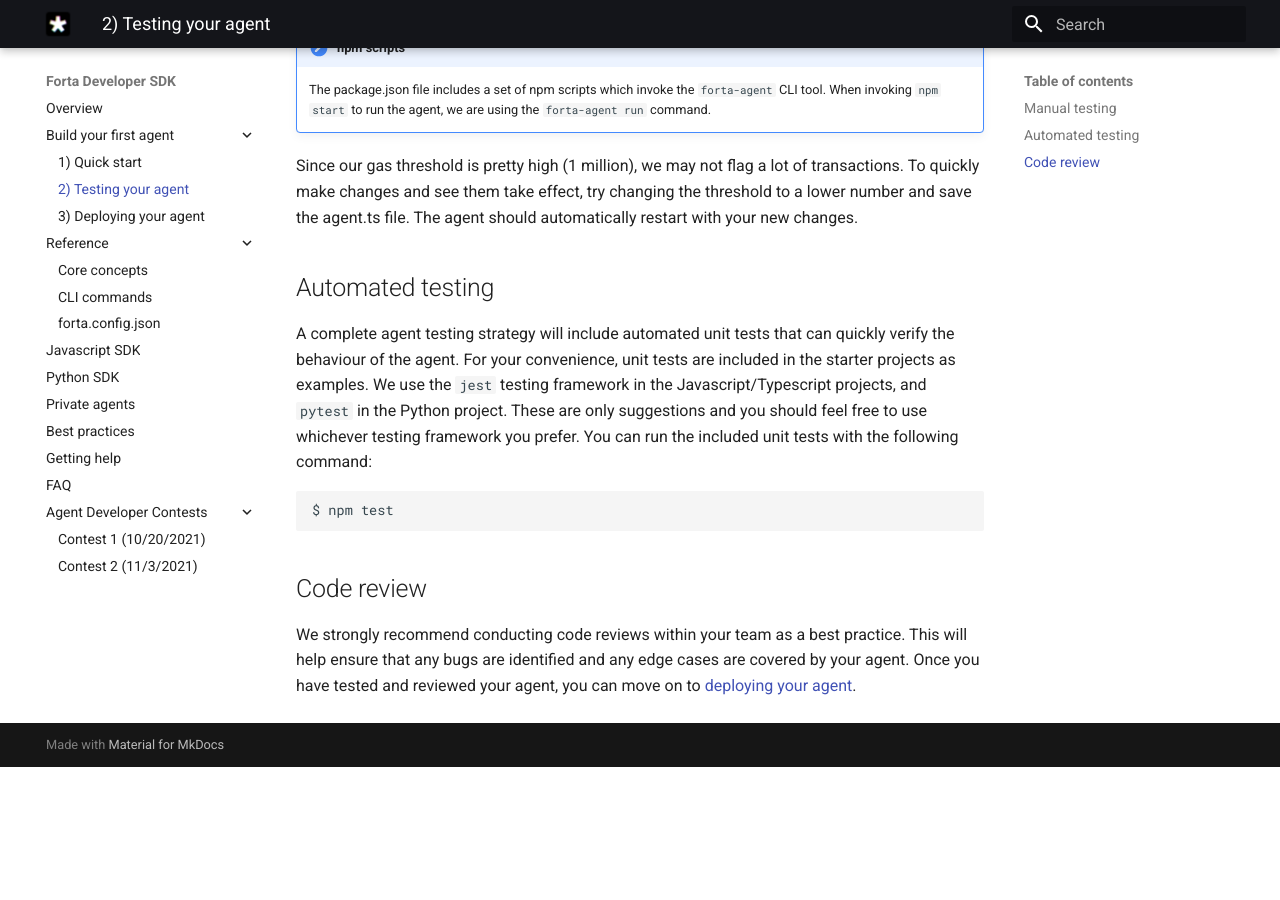
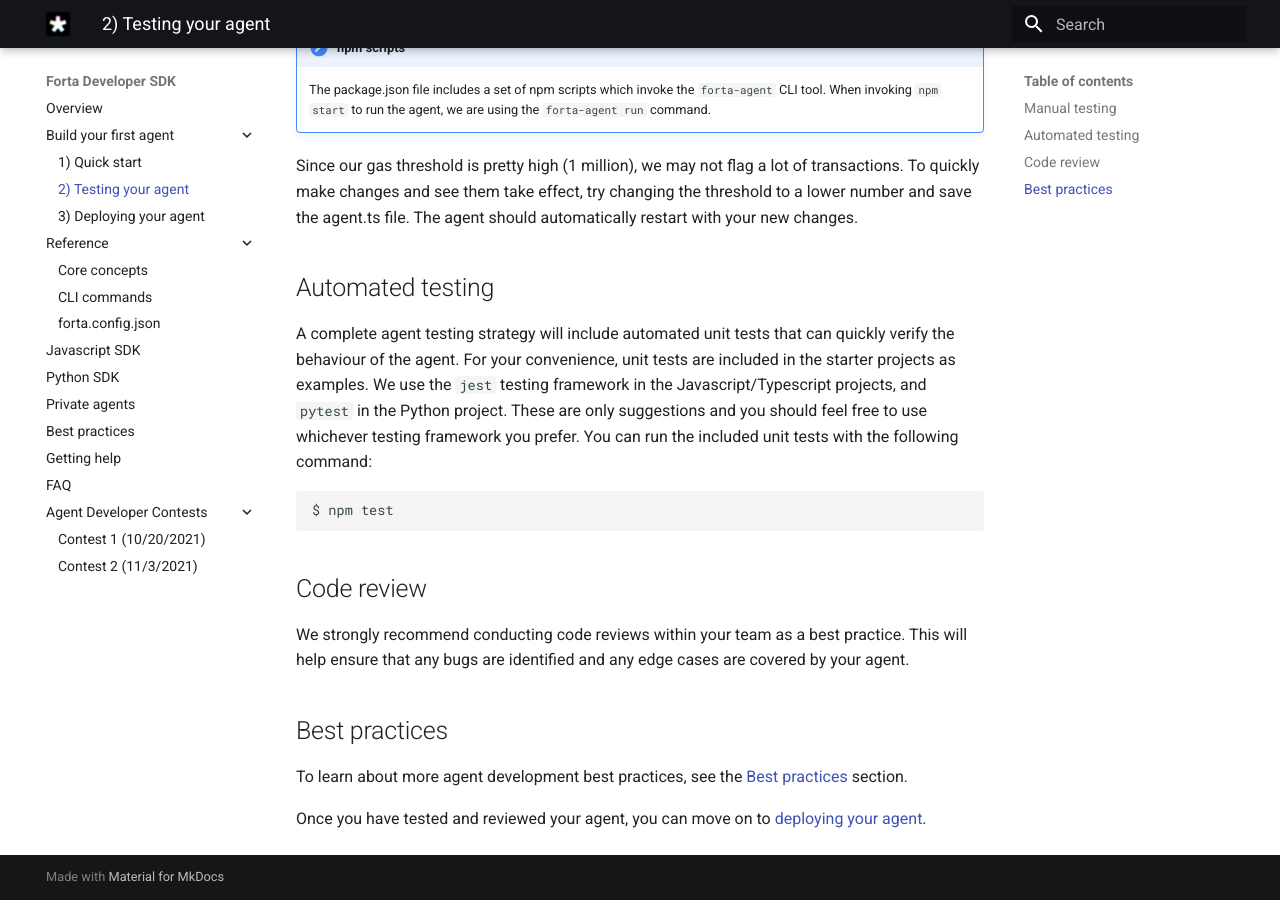
Before and after one commit to forta-network/docs, an MkDocs documentation site: the page built from docs/testing.md, in a window 1280 px wide and 900 px high, scrolled down 1443 px. Built offline with MkDocs 1.6.1 and Material for MkDocs 9.7.7, drawn with Linux system fonts in a browser that asks for light colours; before the commit the page ends 2210 px from its top, so only the background shows below that.

```diff
--- a/docs/testing.md
+++ b/docs/testing.md
@@ -64,4 +64,10 @@
 
 ## Code review
 
-We strongly recommend conducting code reviews within your team as a best practice. This will help ensure that any bugs are identified and any edge cases are covered by your agent. Once you have tested and reviewed your agent, you can move on to [deploying your agent](deploying.md).
+We strongly recommend conducting code reviews within your team as a best practice. This will help ensure that any bugs are identified and any edge cases are covered by your agent.
+
+## Best practices
+
+To learn about more agent development best practices, see the [Best practices](best-practices.md) section.
+
+Once you have tested and reviewed your agent, you can move on to [deploying your agent](deploying.md).
```
Also changed, not shown: docs/best-practices.md (+5 -1 lines), docs/concepts.md (+2 -2 lines), docs/quickstart.md (+2 -1 lines).
